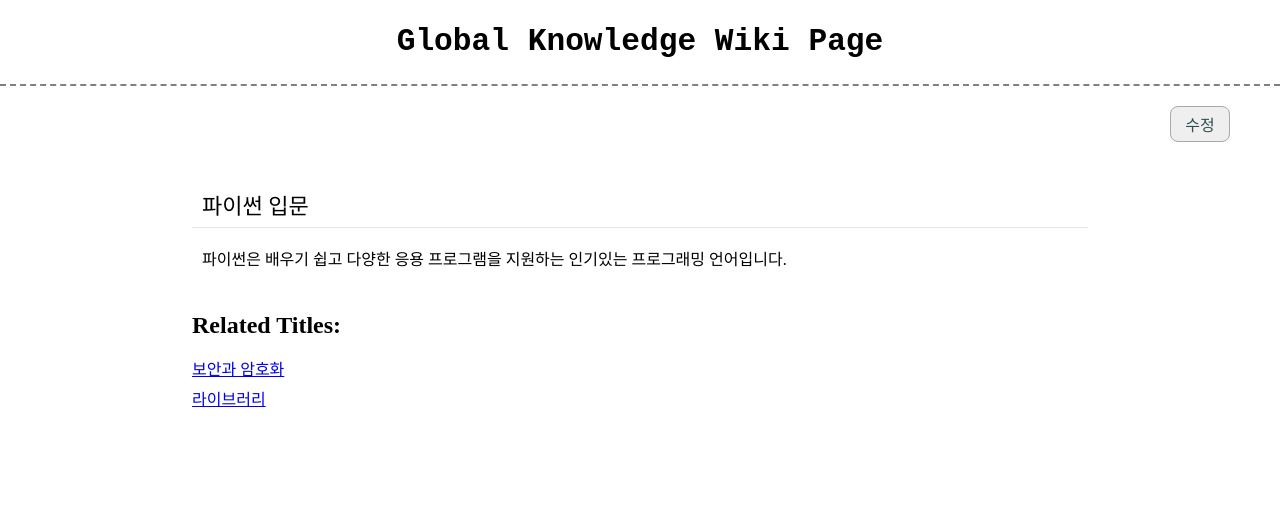
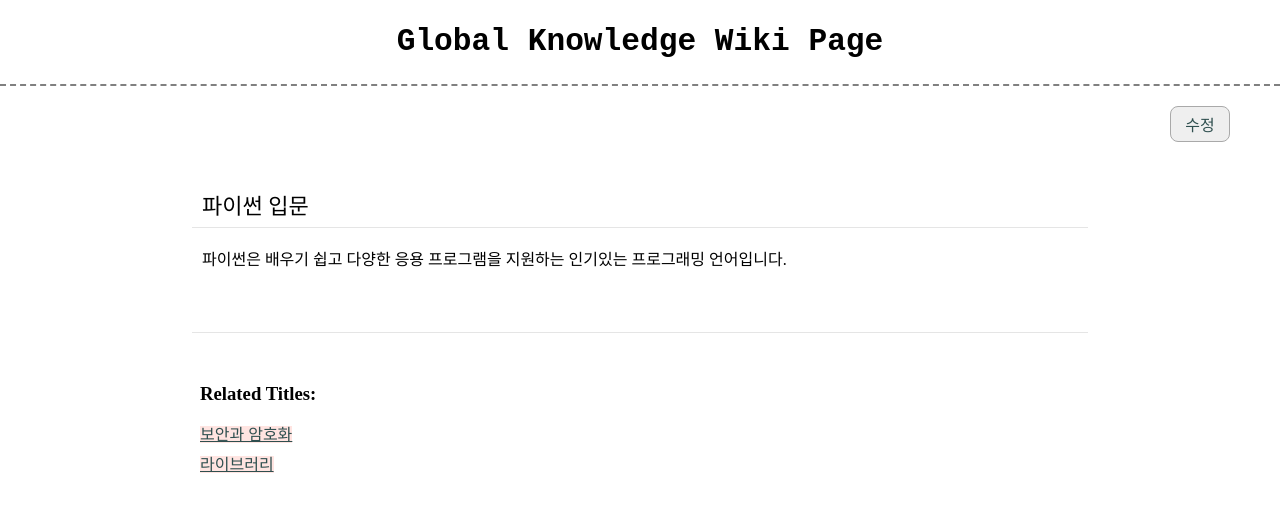
Before and after one commit to jannyshim/JWS_WikiPage, a React (Create React App) app: page /wikipage/1 in a window 1280 px wide. Shown: the top 512 px of the page. Built offline with nearby package versions, Linux system fonts and the light colour scheme.

Commit message:
style: readme수정, css 일부 수정

```diff
--- a/src/components/Wikipage.js
+++ b/src/components/Wikipage.js
@@ -124,15 +124,37 @@ const TitleWrapper = styled.div`
 `;
 const ContentWrapper = styled.div`
   width: 70%;
-  padding: 20px 10px 5px 10px;
+  padding: 20px 10px 60px 10px;
   font-size: 16px;
   line-height: 1.5;
+  border-bottom: 1px solid rgba(169, 169, 169, 0.3);
+  a {
+    color: #2f4f4f;
+  }
+  a:link {
+    background: #ffe4e1;
+  }
+  a:hover {
+    background: #66cdaa;
+    transition: 0.5s;
+  }
 `;
 const RelatedTitles = styled.div`
   margin-top: 2rem;
+  margin-left: 0.5rem;
+  padding-top: 1rem;
+  a {
+    color: #2f4f4f;
+  }
+  a:link {
+    background: #ffe4e1;
+  }
+  a:hover {
+    background: #66cdaa;
+    transition: 0.5s;
+  }
 
   h3 {
-    font-size: 1.5rem;
     margin-bottom: 1rem;
   }
 
```
Also changed, not shown: 1 other file (tests, documents, lock files or other folders).
